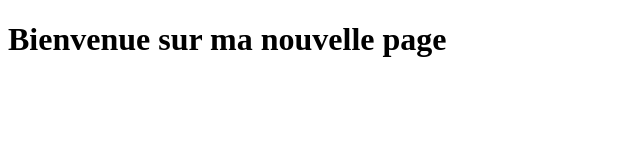
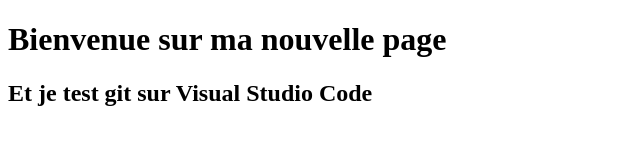
Before and after one commit to jmarcm/visual-studio-code, a plain HTML site: page index.html in a window 1280 px wide. Shown: the whole page, without its empty margins (0-640 px from the left). Drawn offline with Linux system fonts and the light colour scheme.

Commit message:
Ajout du sous-titre

```diff
--- a/index.html
+++ b/index.html
@@ -8,5 +8,6 @@
 </head>
 <body>
     <h1>Bienvenue sur ma nouvelle page</h1>
+    <h2>Et je test git sur Visual Studio Code</h2>
 </body>
 </html>
```
